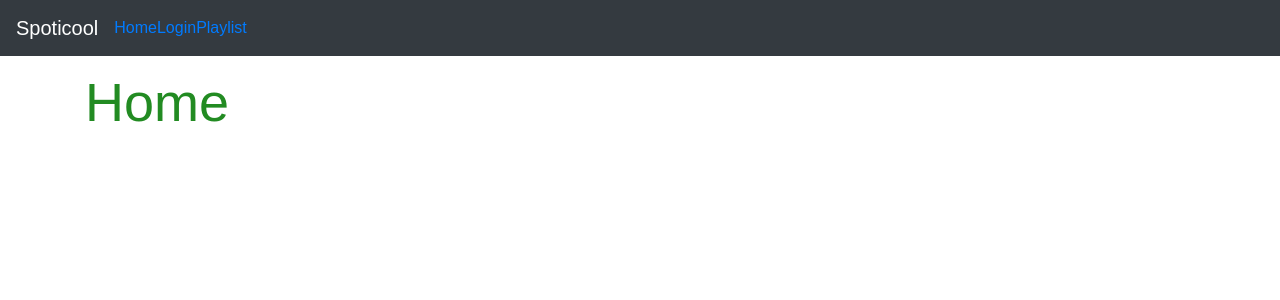
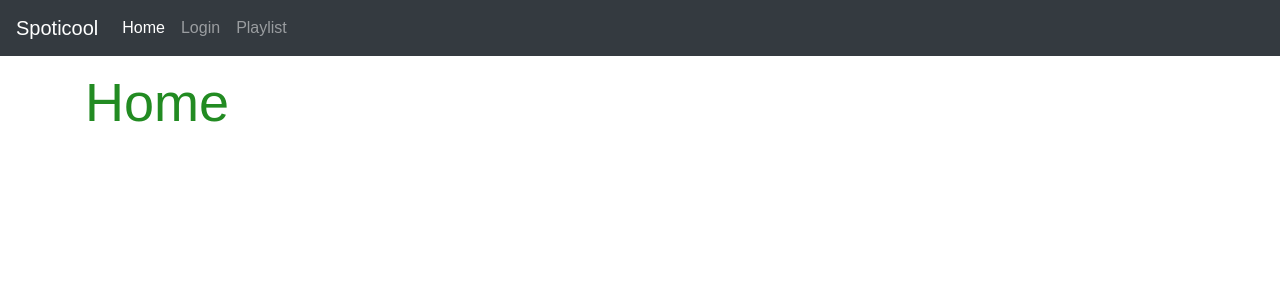
Before and after one commit to alsan1997/myfirst-website, a React (Create React App) app: page / in a window 1280 px wide. Shown: the top 300 px of the page. Built offline with nearby package versions, Linux system fonts and the light colour scheme.

Commit message:
bootstrap
navbar spacing

```diff
--- a/src/index.js
+++ b/src/index.js
@@ -12,7 +12,6 @@ import Playlist from './Playlist';
 ReactDOM.render(
   <Router>
     <div className="container">
-
       <nav className="navbar navbar-expand-md navbar-dark fixed-top bg-dark">
         <a className="navbar-brand" href="#">Spoticool</a>
         <button className="navbar-toggler" type="button" data-toggle="collapse" data-target="#navbarCollapse" aria-controls="navbarCollapse" aria-expanded="false" aria-label="Toggle navigation">
@@ -20,13 +19,11 @@ ReactDOM.render(
         </button>
         <div className="collapse navbar-collapse" id="navbarCollapse">
           <ul className="navbar-nav mr-auto">
-          <li className="nav-item active"><NavLink to="/">Home</NavLink></li>
-          <li><NavLink to="/login">Login</NavLink></li>
-          <li className="nav-item"><NavLink to="/playlist">Playlist</NavLink></li>
+          <li><NavLink exact className="nav-link" to="/">Home</NavLink></li>
+          <li><NavLink className="nav-link"to="/login">Login</NavLink></li>
+          <li><NavLink className="nav-link" to="/playlist">Playlist</NavLink></li>
           </ul>
-
         </div>
-
       </nav>
     <Route exact path ="/" component={Home}/>
     <Route path="/playlist" component={Playlist}/>
```
Lines whose indentation alone changed are shown as unchanged.
